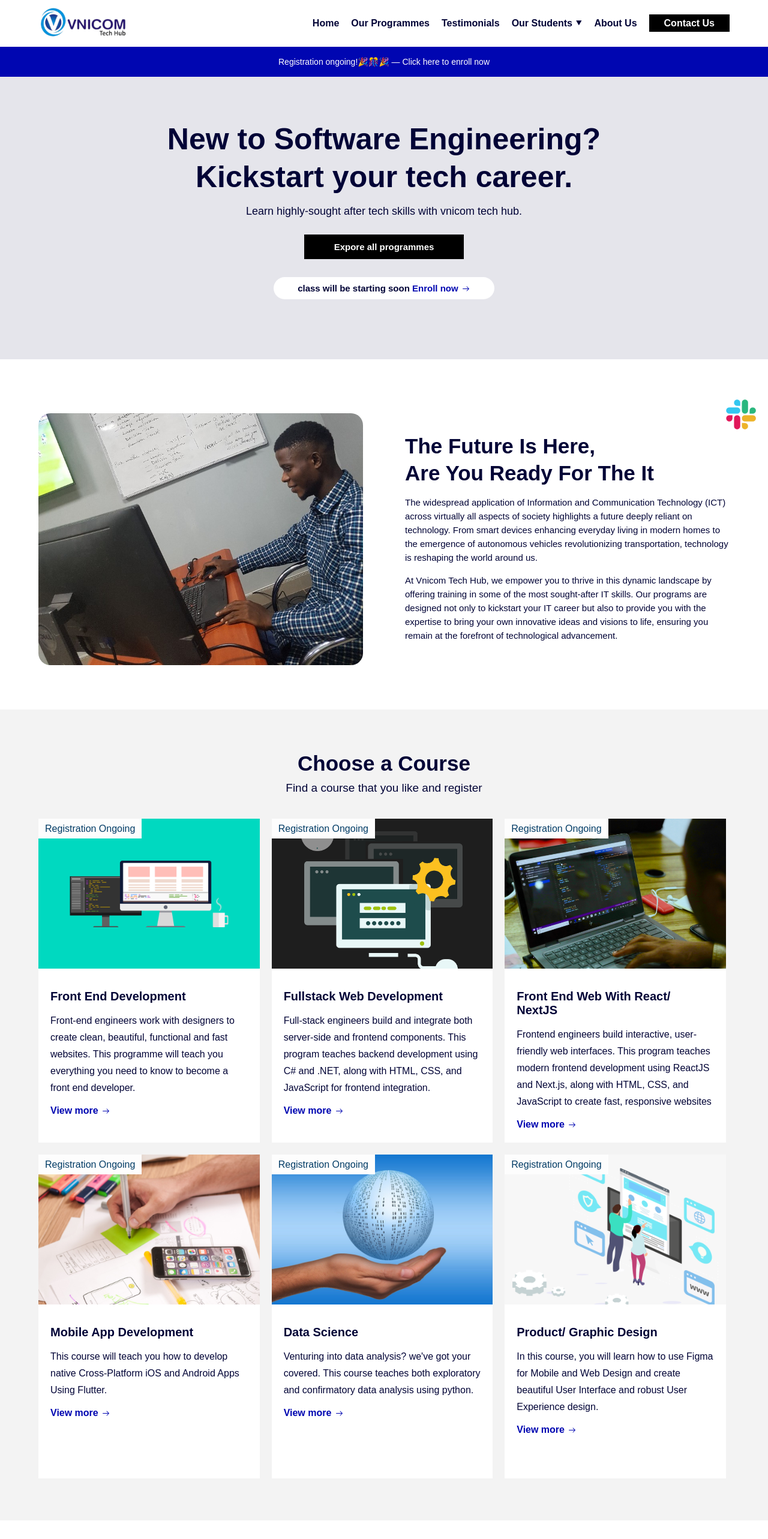
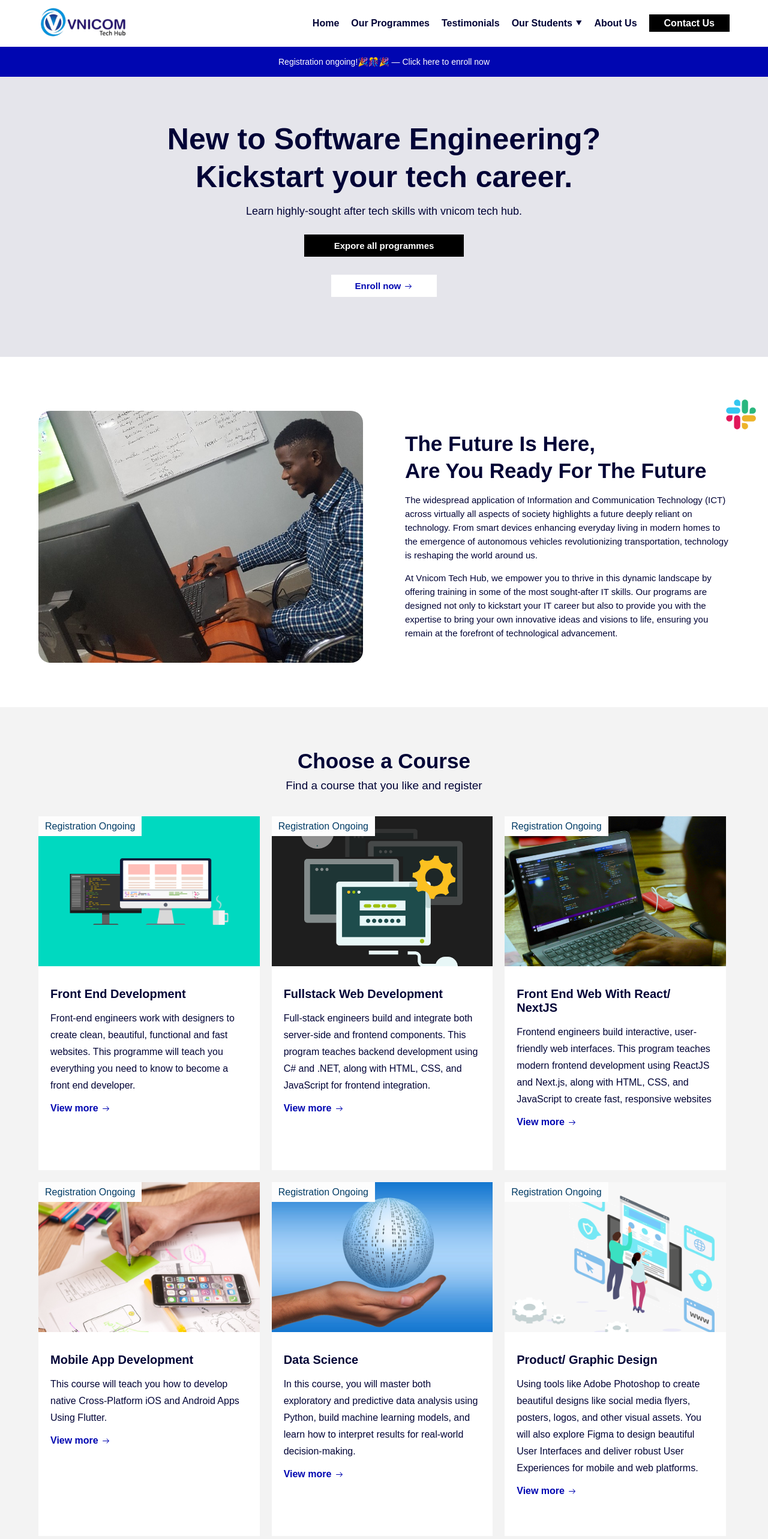
Before and after one commit to Makarios-Tech101/vnicom-tech-hub, a Vue app: page / in a window 1280 px wide. Shown: the top 2566 px of the page at 60% size. Built offline with nearby package versions, Linux system fonts and the light colour scheme; a web font is replaced by a local one.

Commit message:
"testimonials updated"

```diff
--- a/src/assets/main.css
+++ b/src/assets/main.css
@@ -66,7 +66,7 @@ body {
   background-color: black;
   color: white;
   border: none;
-  padding: 12px 50px;
+  padding: 10px 50px;
   font-family: 'Mukta', sans-serif;
   font-weight: 600;
   font-size: 15px;
@@ -87,7 +87,7 @@ body {
   font-family: 'Mukta', sans-serif;
   font-size: 15px;
   font-weight: 600;
-  border-radius: 20px;
+  /* border-radius: 20px; */
   margin: 10px 0px 20px 0px;
 }
 
@@ -199,7 +199,7 @@ body {
 .programmes-section .programme-grid .grid-content{
   background-color: white;
   padding: 20px;
-  height: 250px;
+  height: 300px;
   /* position: relative; */
 }
 
--- a/src/components/Header.vue
+++ b/src/components/Header.vue
@@ -210,6 +210,7 @@ ul.dropdown-menu {
     width: 90%;
     margin: 0px;
     width: 100%;
+    padding: 0px
   }
 
   .menu-container ul li{
--- a/src/view/DataScience.vue
+++ b/src/view/DataScience.vue
@@ -98,7 +98,7 @@ onUnmounted(() => {
               </p>
               <h4>Duration:</h4>
               <p>
-                <span class="red">*</span>Four (4) months — Saturdays and Sundays
+                <span class="red">*</span>Four (6) months — Saturdays (10am to 3pm)
               </p>
             </div>
 
--- a/src/view/FullstackWebDevelopment.vue
+++ b/src/view/FullstackWebDevelopment.vue
@@ -104,7 +104,7 @@ onUnmounted(() => {
               </p>
               <h4>Duration:</h4>
               <p>
-                <span class="red">*</span>Six (6) months, twice a week — Mondays and Wednesdays, from 2:00 p.m. to 5:00 p.m.
+                <span class="red">*</span>Six (6) months, twice a week — Mondays and Wednesdays (frontend 10am to 1pm, backend 12 to 2pm)
               </p>
             </div>
 
--- a/src/view/Home.vue
+++ b/src/view/Home.vue
@@ -42,33 +42,44 @@ onMounted(() => {
 const testimonials = ref([
   {
     name: 'Josephine Taiwo Kayode',
-    track: 'Product Designer',
+    track: 'Product Designer at Vnicom Solutions',
     quote: 'My training experience with Vnicom Tech Hub was informative and valuable. The instructors at Vnicom Tech Hub provided me with a solid foundation in design principles, techniques, and industry best practices.',
     image: '../../images/josephine.jpg',
   },
   {
     name: 'Fatai Balikis Opeyemi',
-    track: 'UI/UX Designer',
+    track: 'UI/UX Designer at Pacer Lab',
     quote: 'Vnicom Tech Hub eased and sped up my learning process. I must say it is a platform specifically ordained by God for me to be trained in. The 3 months learning experience I had in their bootcamp changed my story for the better. Everything I can design today was as a result of the training I had in the bootcamp. I was not just trained to design, I had access to a lot of helpful information online. I am a proud product of this learning platform. The experience was tremendous. Shout out to My tutor Mr.Akinjide Stanley',
     image: '../../images/balikis.jpg',
   },
   {
+    name: 'Mayowa Oyeniran',
+    track: 'Application Developer at Nova Bank',
+    quote: 'My training experience at Vnicom Tech Hub was both intensive and transformative. It provided a solid practical foundation in key areas of software development and exposed me to real-world projects that sharpened my problem-solving and technical skills. It helped emphasized hands-on learning, collaboration, and accountability which made the learning process very engaging and impactful. I particularly appreciated the mentorship and guidance from experienced instructors, as well as the focus on industry-relevant tools and best practices. We worked on real-life client projects, which helped me build confidence in writing clean code, managing timelines, and communicating effectively within a team. Overall, the experience at Vnicom Tech Hub played a major role in preparing me for the demands of the tech industry, and it continues to shape how I approach learning and growth as a developer.',
+    image: '../../images/mayowa.jpg',
+  },
+    { name: 'Eniiyi Heritage',
+    track: 'IT Developer at Zenith Bank',
+    quote: 'It was a fun learning Experience with challenging tutors who strive to improve their students and themselves alike',
+    image: '../../images/Eniiyi-2.jpeg',
+  },
+  {
     name: 'Gbenga Oladunjoye',
-    track: 'Full Stack Web Developer',
+    track: 'Full Stack Web Developer at Vnicom Solutions',
     quote: 'I began my tech journey at Vnicom Tech Hub with no prior experience. During my time there, I learned the fundamentals of web development, starting from HTML and CSS to mastering JavaScript. The structured training and supportive environment helped me build real-world skills in both front-end and back-end development. I also gained practical knowledge in database management, security, and deployment. Beyond technical training, Vnicom helped me develop essential soft skills like communication, teamwork, and problem-solving. Thanks to Vnicom, I’m now confidently pursuing a career as a full-stack web developer.',
     image: '../../images/feranmi.jpeg',
   },
-  { name: 'Osaranmaye Tomiwa',
-    track: 'Frontend web developer',
-    quote: 'It was awesome, Vnicom gave a faster push into the industry.',
-    image: '../../images/tomiwa.jpg',
-  },
-  {
-    name: 'Rahaenat Mustapha',
-    track: 'Graphic & Product Designer',
-    quote: 'It was so great! My parents played a vital role in making me attend physical classes at Vnicom Tech hub. I wanted an online course at Coursera instead. Grudgingly, I started my classes, it didn’t take up to a week for me to see how nice everyone was. The tutors were patient with our learning process and accommodating. Young as I was, I was never mocked or judged which made learning an interesting one which made me come back for another course during my school holiday. Thank you so much Vnicom for your support and help through my learning journey and I am sure that with your help, I will get a good degree and achieve my goal.',
-    image: '../../images/roheenat.jpg',
-  },
+  // { name: 'Osaranmaye Tomiwa',
+  //   track: 'Frontend web developer',
+  //   quote: 'It was awesome, Vnicom gave a faster push into the industry.',
+  //   image: '../../images/tomiwa.jpg',
+  // },
+  // {
+  //   name: 'Rahaenat Mustapha',
+  //   track: 'Graphic & Product Designer',
+  //   quote: 'It was so great! My parents played a vital role in making me attend physical classes at Vnicom Tech hub. I wanted an online course at Coursera instead. Grudgingly, I started my classes, it didn’t take up to a week for me to see how nice everyone was. The tutors were patient with our learning process and accommodating. Young as I was, I was never mocked or judged which made learning an interesting one which made me come back for another course during my school holiday. Thank you so much Vnicom for your support and help through my learning journey and I am sure that with your help, I will get a good degree and achieve my goal.',
+  //   image: '../../images/roheenat.jpg',
+  // },
 ]);
 
 const currentIndex = ref(0);
@@ -126,7 +137,7 @@ onUnmounted(() => {
                       </div>
                       <div class="hero-container-button">
                         <button class="btn1"><a href="#our-programmes">Expore all programmes</a></button>
-                        <button class="btn2">class will be starting soon <a href="https://docs.google.com/forms/d/e/1FAIpQLSe4KmFqL1UzVcbO7BynaSP-I8GWCK-gW-Xz_SwwqEr_hQoDZA/viewform" id="enroll-link">Enroll now <svg xmlns="http://www.w3.org/2000/svg" width="16" height="9" viewBox="0 0 16 9"><path fill="rgb(0, 6, 177)" d="M12.5 5h-9c-.28 0-.5-.22-.5-.5s.22-.5.5-.5h9c.28 0 .5.22.5.5s-.22.5-.5.5"/><path fill="rgb(0, 6, 177)" d="M10 8.5a.47.47 0 0 1-.35-.15c-.2-.2-.2-.51 0-.71l3.15-3.15l-3.15-3.15c-.2-.2-.2-.51 0-.71s.51-.2.71 0l3.5 3.5c.2.2.2.51 0 .71l-3.5 3.5c-.1.1-.23.15-.35.15Z"/></svg></a></button>
+                        <button class="btn2"><a href="https://docs.google.com/forms/d/e/1FAIpQLSe4KmFqL1UzVcbO7BynaSP-I8GWCK-gW-Xz_SwwqEr_hQoDZA/viewform" id="enroll-link">Enroll now <svg xmlns="http://www.w3.org/2000/svg" width="16" height="9" viewBox="0 0 16 9"><path fill="rgb(0, 6, 177)" d="M12.5 5h-9c-.28 0-.5-.22-.5-.5s.22-.5.5-.5h9c.28 0 .5.22.5.5s-.22.5-.5.5"/><path fill="rgb(0, 6, 177)" d="M10 8.5a.47.47 0 0 1-.35-.15c-.2-.2-.2-.51 0-.71l3.15-3.15l-3.15-3.15c-.2-.2-.2-.51 0-.71s.51-.2.71 0l3.5 3.5c.2.2.2.51 0 .71l-3.5 3.5c-.1.1-.23.15-.35.15Z"/></svg></a></button>
                       </div>
                   </div>
                 </div>
@@ -138,7 +149,7 @@ onUnmounted(() => {
                         <img src="/images/data-sciences.jpg" alt="About Us" />
                     </div>
                     <div class="future-content">
-                        <h2>The Future Is Here, <br> Are You Ready For The It</h2>
+                        <h2>The Future Is Here, <br> Are You Ready For The Future</h2>
                         <p>
                             The widespread application of Information
                             and Communication Technology (ICT)
@@ -252,10 +263,11 @@ onUnmounted(() => {
                      <div class="grid-content">
                         <h4>Data Science</h4>
                         <p>
-                          Venturing into data analysis?
-                          we've got your covered. This
-                          course teaches both exploratory
-                          and confirmatory data analysis using python.
+                          In this course, you will master both
+                          exploratory and predictive data analysis using
+                          Python, build machine learning models,
+                          and learn how to interpret results for
+                          real-world decision-making.
                         </p>
                         <router-link to="/courses/data-science">View more <svg xmlns="http://www.w3.org/2000/svg" width="16" height="9" viewBox="0 0 16 9"><path fill="rgb(0, 6, 177)" d="M12.5 5h-9c-.28 0-.5-.22-.5-.5s.22-.5.5-.5h9c.28 0 .5.22.5.5s-.22.5-.5.5"/><path fill="rgb(0, 6, 177)" d="M10 8.5a.47.47 0 0 1-.35-.15c-.2-.2-.2-.51 0-.71l3.15-3.15l-3.15-3.15c-.2-.2-.2-.51 0-.71s.51-.2.71 0l3.5 3.5c.2.2.2.51 0 .71l-3.5 3.5c-.1.1-.23.15-.35.15Z"/></svg></router-link>
                       </div>
@@ -270,11 +282,17 @@ onUnmounted(() => {
                      <div class="grid-content">
                         <h4>Product/ Graphic Design</h4>
                         <p>
-                          In this course, you will learn
+                          <!-- In this course, you will learn
                           how to use Figma for Mobile and
                           Web Design and create beautiful
                           User Interface and robust User
-                          Experience design.
+                          Experience design. -->
+                          Using tools like
+                          Adobe Photoshop to create beautiful designs
+                          like social media flyers,
+                          posters, logos, and other visual assets.
+                          You will also explore Figma to design beautiful
+                          User Interfaces and deliver robust User Experiences for mobile and web platforms.
                         </p>
                         <router-link to="/courses/product-graphic-design">View more <svg xmlns="http://www.w3.org/2000/svg" width="16" height="9" viewBox="0 0 16 9"><path fill="rgb(0, 6, 177)" d="M12.5 5h-9c-.28 0-.5-.22-.5-.5s.22-.5.5-.5h9c.28 0 .5.22.5.5s-.22.5-.5.5"/><path fill="rgb(0, 6, 177)" d="M10 8.5a.47.47 0 0 1-.35-.15c-.2-.2-.2-.51 0-.71l3.15-3.15l-3.15-3.15c-.2-.2-.2-.51 0-.71s.51-.2.71 0l3.5 3.5c.2.2.2.51 0 .71l-3.5 3.5c-.1.1-.23.15-.35.15Z"/></svg></router-link>
                      </div>
@@ -349,7 +367,7 @@ onUnmounted(() => {
                       </svg>
                       <h4>Capstone Project</h4>
                       <p>
-                        Put your skills to the test
+                        Put your skills to test
                         with a real-world capstone project.
                         Each programme culminates in a hands-on
                         project that challenges you to apply what
```
Also changed, not shown: src/assets/responsive.css (+25 -0 lines), src/view/Alumni.vue (+14 -7 lines).
